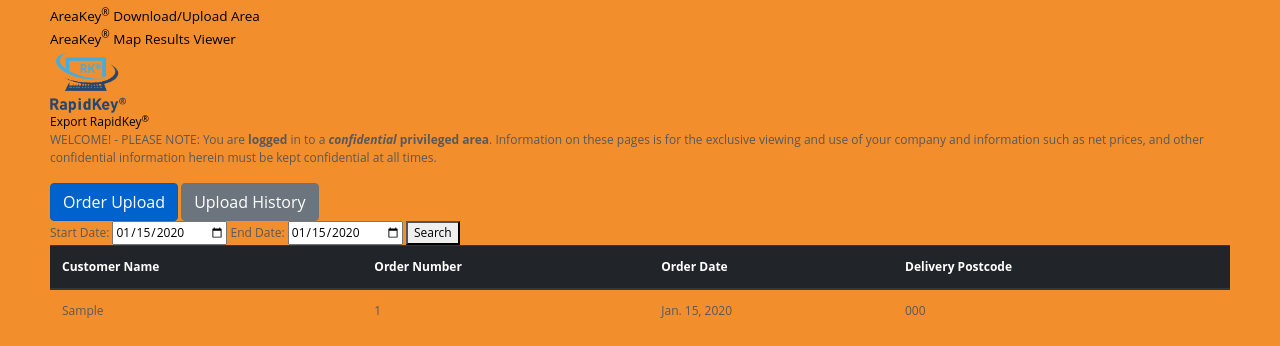
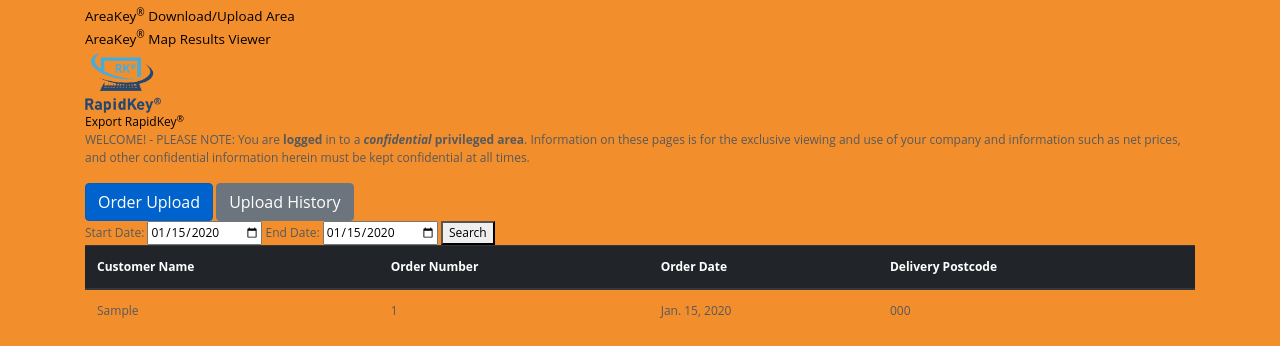
Before and after one commit to parth-vijay/django_assignment, a Django app: template home/templates/areakey.html in a window 1280 px wide. Shown: the part 250-596 px from the top of the page. Run offline with Django 3.2, Linux system fonts and the light colour scheme; tables that the repository leaves empty hold one stand-in row (values such as "Sample post"); the template is opened without the code that fills it: values that come from a table or form of the project are taken from there, most other values are stand-ins (such as "Sample title", 1, 10 or a date in 2020); some libraries are stand-ins or nearby versions.

Commit message:
bootstrap model used in areakey template

```diff
--- a/home/templates/areakey.html
+++ b/home/templates/areakey.html
@@ -1,7 +1,7 @@
 {% extends "index.html" %}{% load static %}
 {% block content %}
 <section>
-	<div class="navigationbar">
+	<div class="container">
 		<div class="menuleft">
 			<div class="menuproduct">
 				<h3>AreaKey</h3>
@@ -73,7 +73,7 @@
 								<form method="POST" action="{% url 'home:areakey' %}" id="draganddropfm" enctype="multipart/form-data">
 									{% csrf_token %}
 								  <div class="form-group files">
-									<input type="file" class="form-control" multiple="" name="file" accept="text/csv">
+									<input type="file" class="form-control uploadfileinpt" multiple="" name="file" accept="csv">
 								  </div>
 								</form>
 							</div>
```
